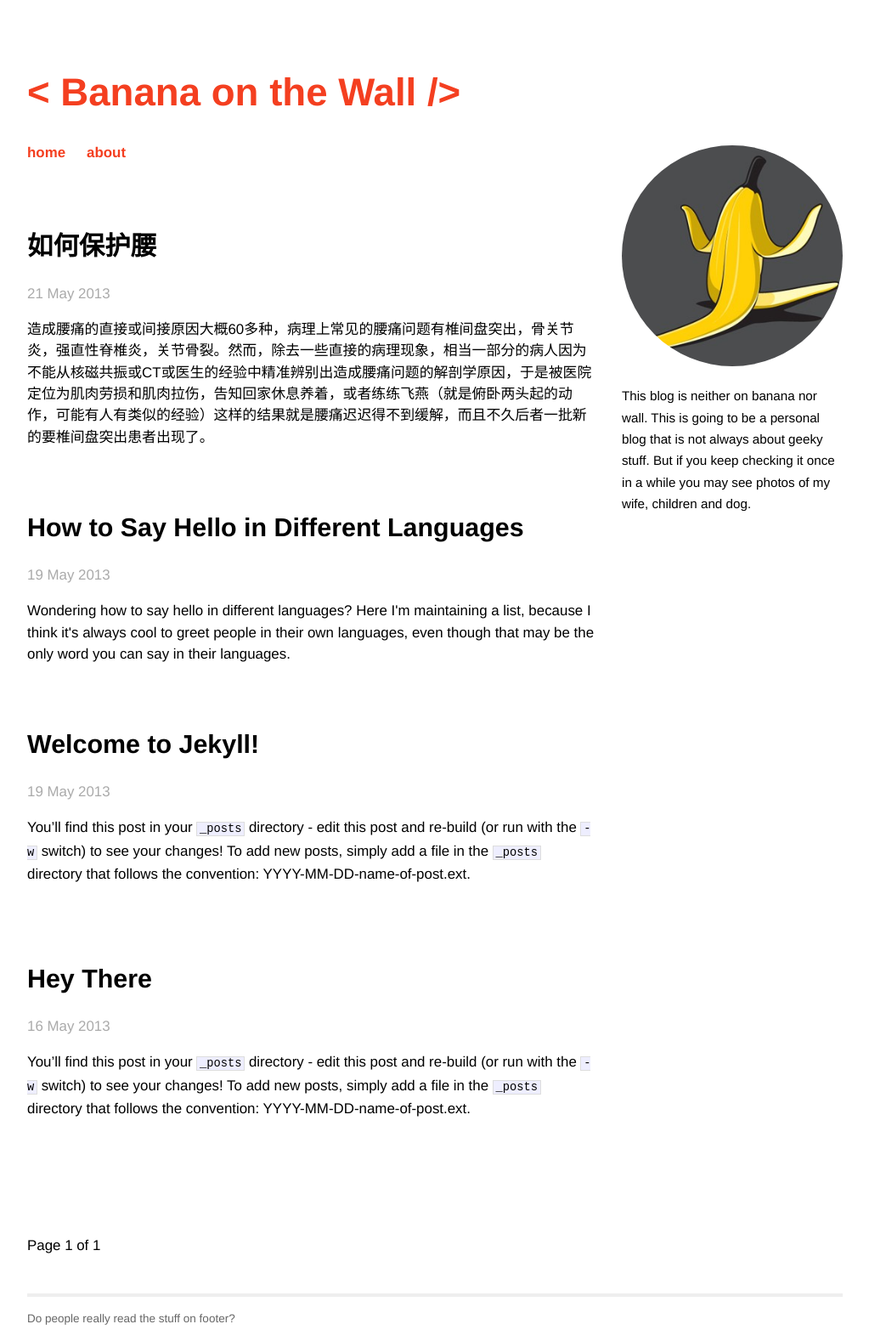
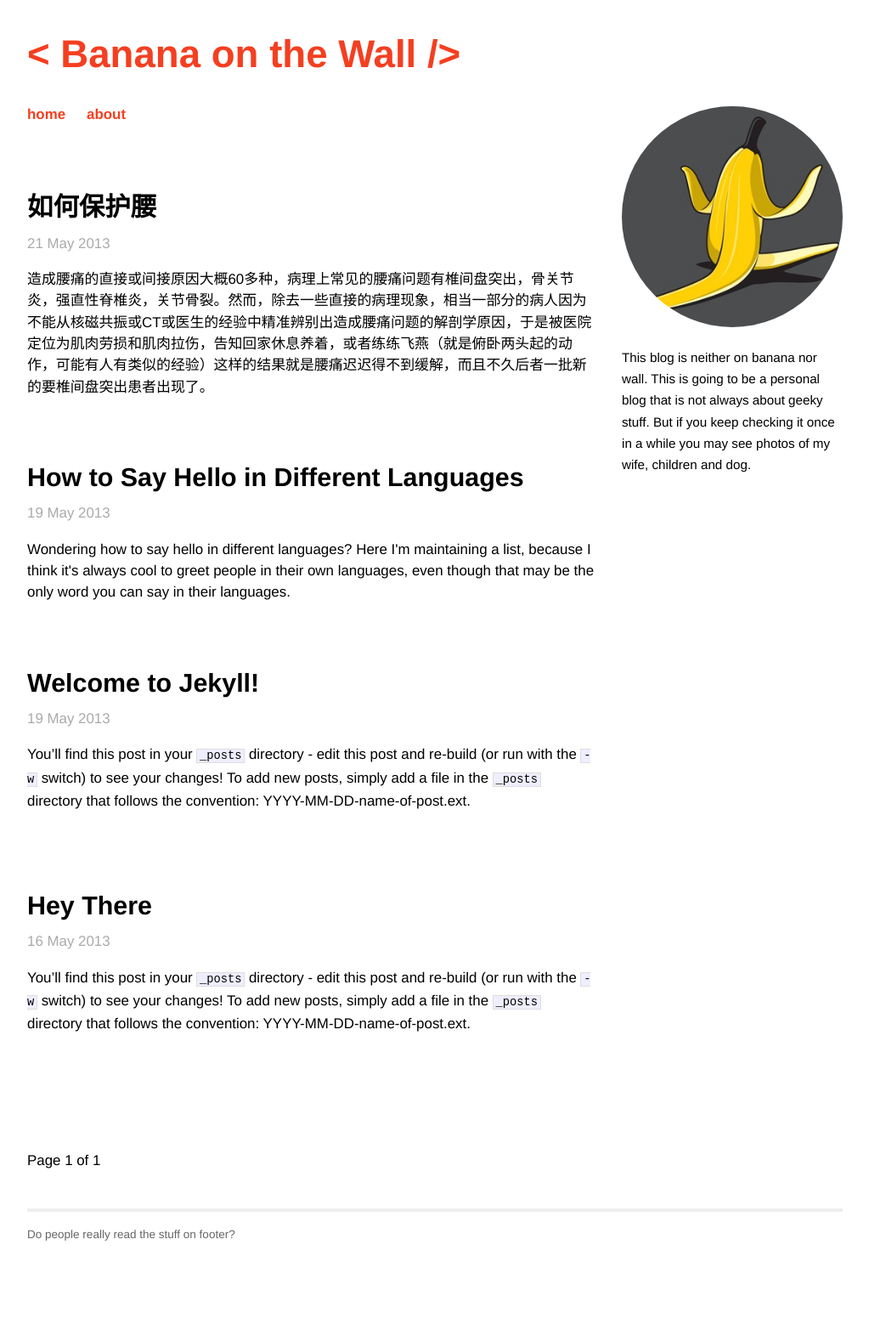
Before and after one commit to BananaOnTheWall/bananaonthewall.github.io, a Jekyll site: the page built from index.html, in a window 1280 px wide. Shown: the whole page at 85% size, without its empty margins (128-1151 px from the left). Built offline with Jekyll 4.4.1, drawn with Linux system fonts in a browser that asks for light colours; the list of posts is cut into pages by our own code; after the commit the page ends 1479 px from its top, so only the background shows below that.

Commit message:
Update main.css

```diff
--- a/css/main.css
+++ b/css/main.css
@@ -22,7 +22,6 @@ body {
 h1, h2, h3, h4, h5, h6 {
   font-size: 100%;
   font-family: "Helvetica Neue",Helvetica,Arial,sans-serif;
-  margin: 1em 0;
 }
 
 h1 { margin-bottom: 1em; }
@@ -166,6 +165,7 @@ ul.posts span {
 
 #post h2 {
   font-size: 1.8em;
+  margin: 1em 0 15px;
 }
 
 #home #post {
```
